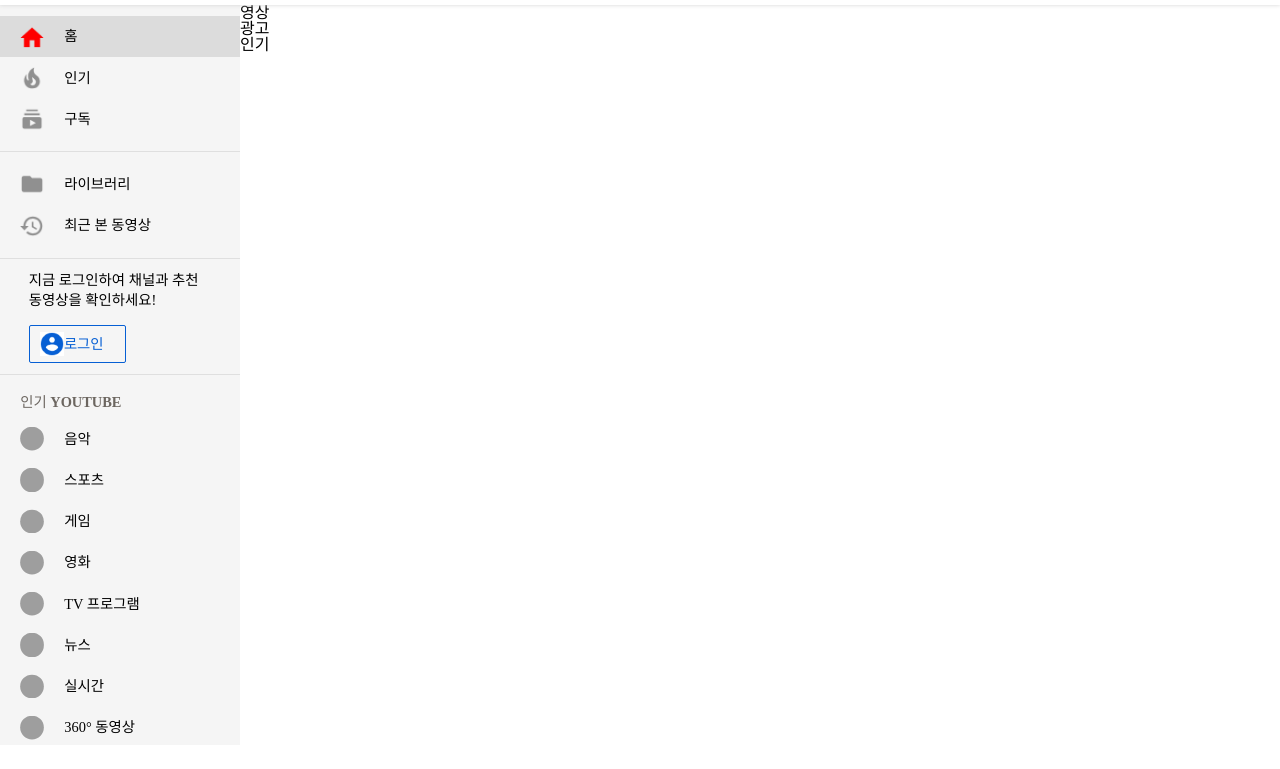
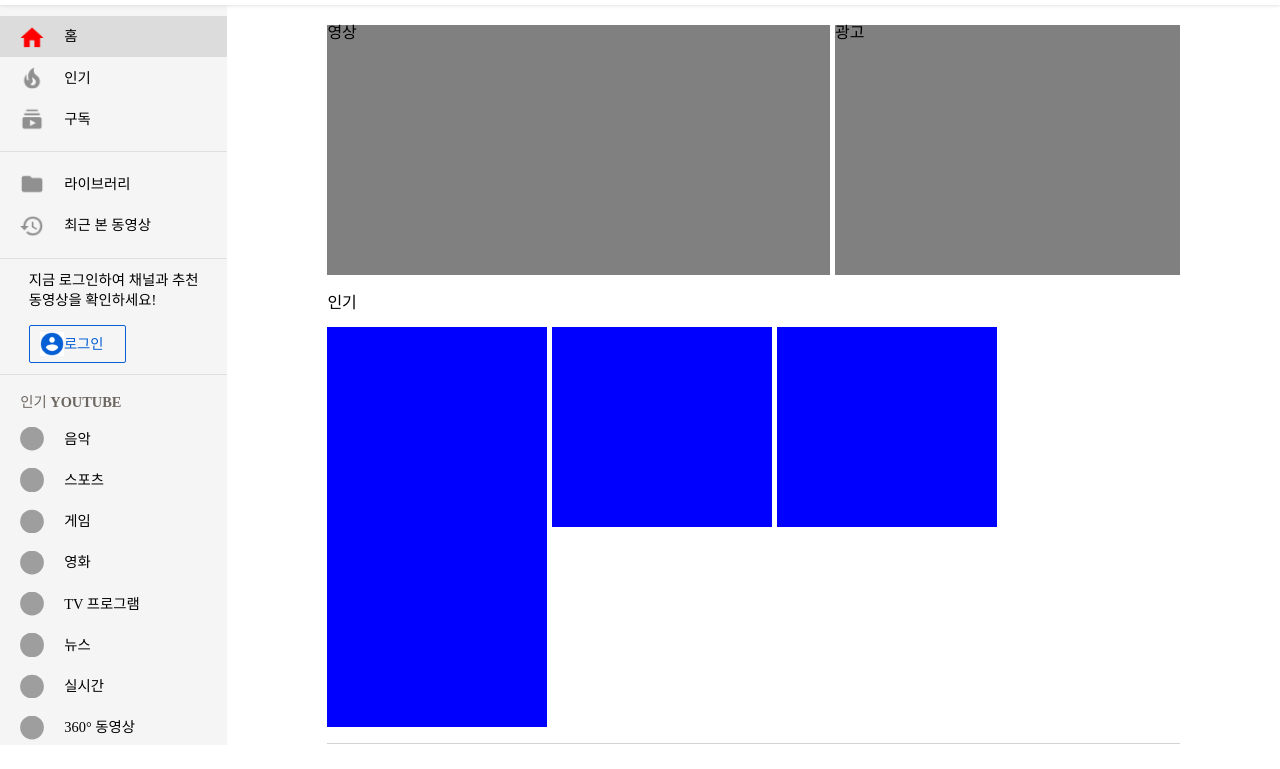
Before and after one commit to ParkEunwoo/youtube_clone, a plain HTML site: page index.html in a window 1280 px wide. Shown: the part 49-818 px from the top of the page. Drawn offline with Linux system fonts and the light colour scheme; grey boxes are pictures that could not be loaded.

Commit message:
section complete

```diff
--- a/index.html
+++ b/index.html
@@ -115,16 +115,12 @@
         </aside>
         <section>
             <article class="ads">
-                <div>영상</div>
-                <div>광고</div>
+                <div class="left">영상</div>
+                <div class="right">광고</div>
             </article>
             <article class="popular">
                 <h3>인기</h3>
                 <ul>
-                    <li></li>
-                    <li></li>
-                    <li></li>
-                    <li></li>
                     <li></li>
                     <li></li>
                     <li></li>
--- a/main.css
+++ b/main.css
@@ -123,3 +123,41 @@ aside ul h3 {
 .copyright {
     margin-top: 1.2em;
 }
+
+section {
+    margin: 20px 100px;
+    flex-grow:1;
+}
+
+.ads {
+    display: flex;
+}
+.ads .left {
+    height: 250px;
+    flex-grow: 3;
+    background: gray;
+}
+.ads .right {
+    margin-left: 5px;
+    height: 250px;
+    flex-grow: 2;
+    background: gray;
+}
+
+.popular {
+    margin: 20px 0;
+    border-bottom: solid 1px lightgray;
+}
+
+.popular ul {
+    display: flex;
+    padding: 1em 0;
+    flex-wrap: wrap;
+}
+
+.popular ul li {
+    height: 200px;
+    width: 220px;
+    background: blue;
+    margin-right: 5px;
+}
```
